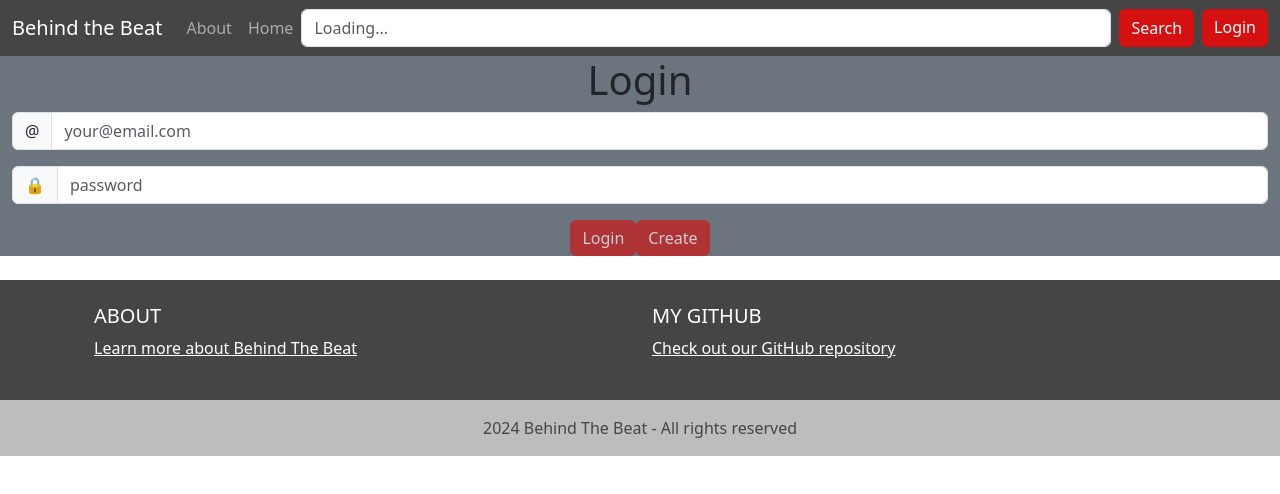
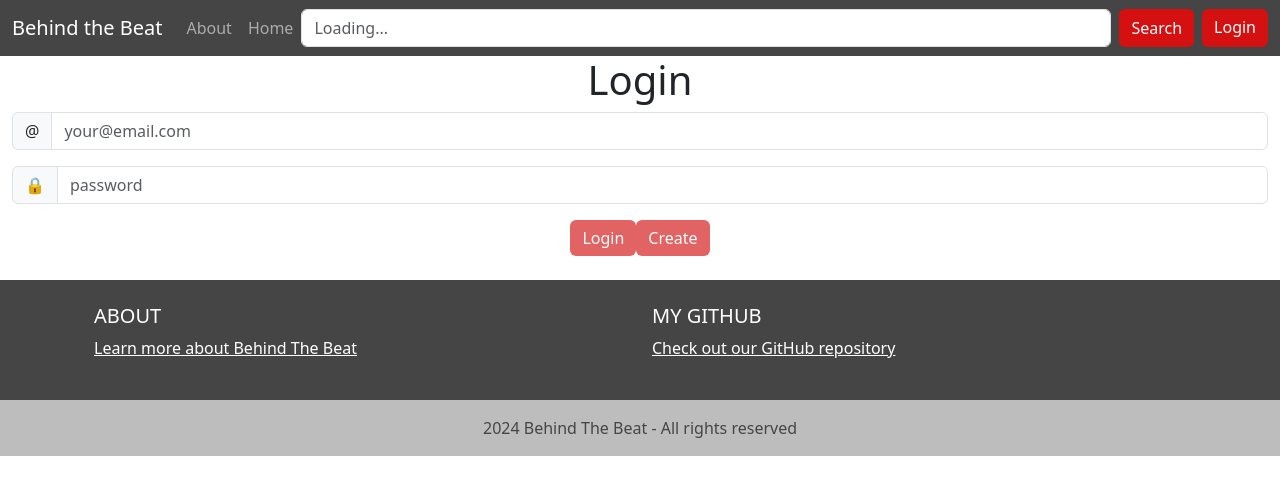
Before and after one commit to ndunn5/Startup, a React (Vite) app in the folder BTBlogin/: page /login in a window 1280 px wide. Shown: the top 494 px of the page. Built offline with nearby package versions, Linux system fonts and the light colour scheme; no server answers.

Commit message:
Changed the background

```diff
--- a/BTBlogin/src/login/login.jsx
+++ b/BTBlogin/src/login/login.jsx
@@ -1,5 +1,6 @@
 import React from 'react';
 import 'bootstrap/dist/js/bootstrap.bundle.min.js';
+import './login.css';
 import { Unauthenticated } from './unauthenticated';
 import { Authenticated } from './authenticated';
 import { AuthState } from './authState';
@@ -8,7 +9,7 @@ export default function Login({ userName, authState, onAuthChange }) {
   console.log('authState:', authState, 'userName:', userName);
 
   return (
-    <main className='container-fluid bg-secondary text-center white background'>
+    <main className='container-fluid text-center white background'>
       <div>
         {authState === AuthState.Unknown && <h1>Loading...</h1>}
         {authState !== AuthState.Unknown && <h1>Login</h1>}
```
